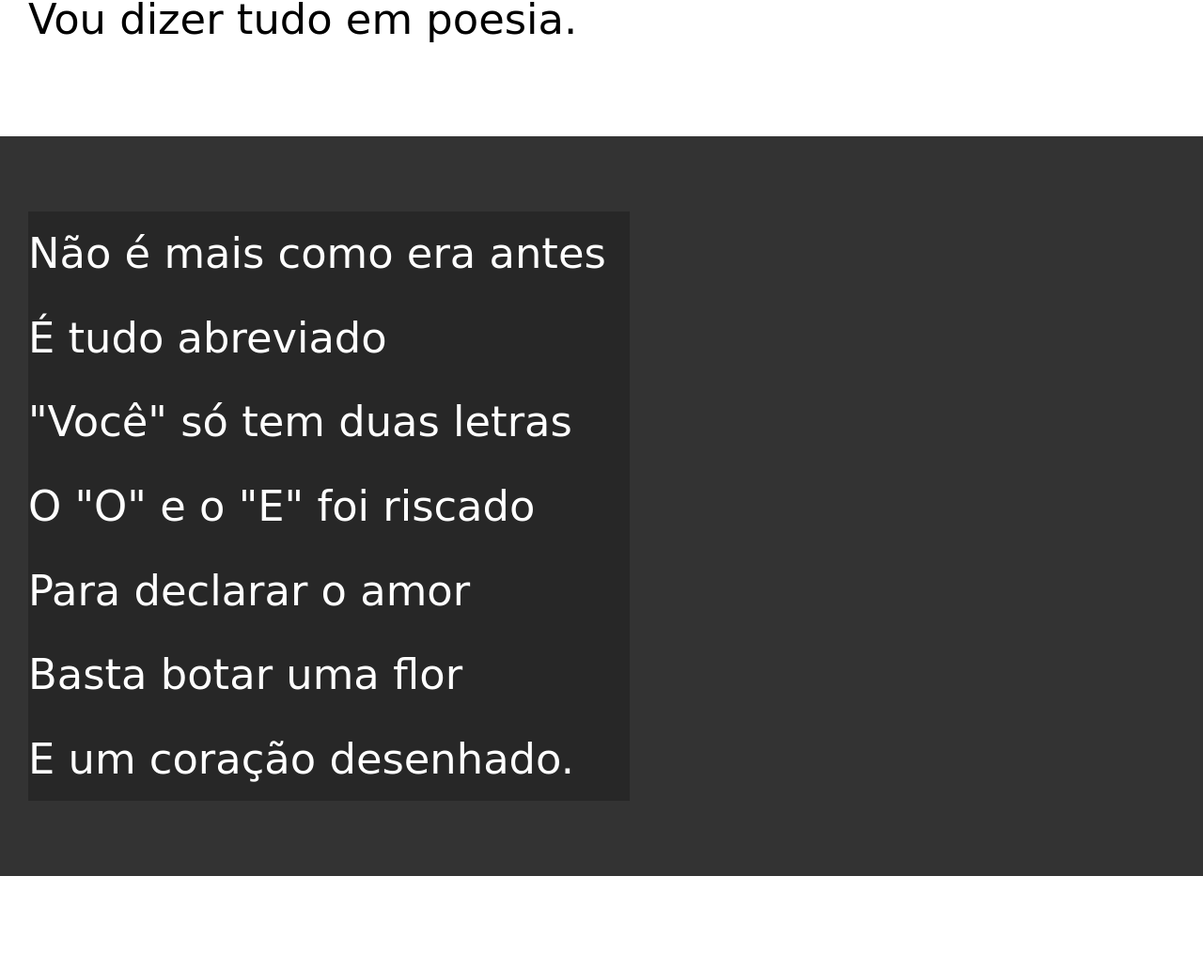
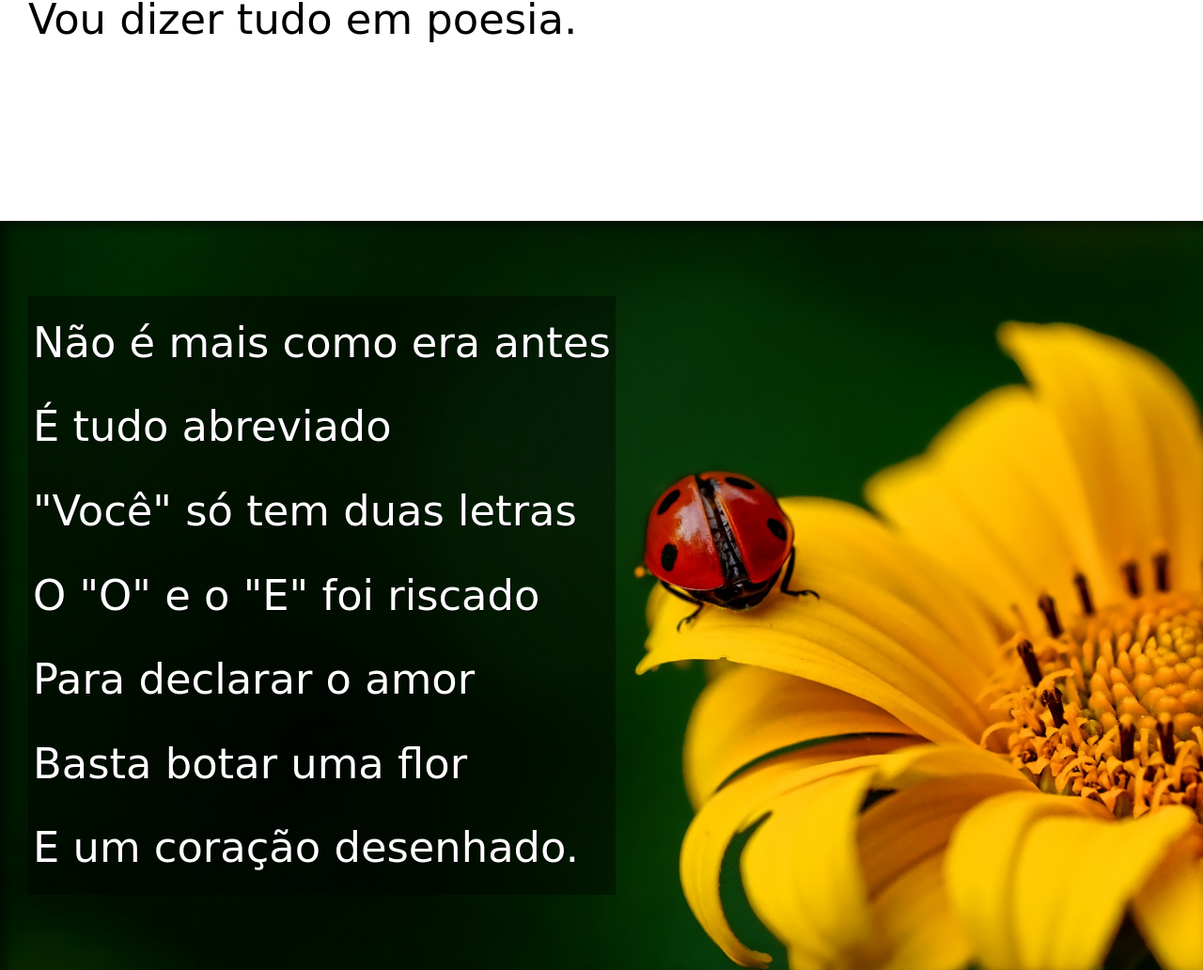
Before and after one commit to JoaoPSeidel/html-css, a plain HTML site: page desafios/desafio4/index.html in a window 1280 px wide. Shown: the part 860-1892 px from the top of the page at 94% size. Drawn offline with Linux system fonts and the light colour scheme.

Commit message:
atualização da página do cordel

```diff
--- a/desafios/desafio4/index.html
+++ b/desafios/desafio4/index.html
@@ -31,7 +31,7 @@
         </p>
     </section>
 
-    <section class="imagem">
+    <section class="imagem" id="img01">
         <p>
             Não é mais como era antes <br>
             É tudo abreviado <br>
@@ -66,7 +66,7 @@
 
     </section>
 
-    <section class="imagem">
+    <section class="imagem" id="img02">
         <p>
             Tenho saudade das cartas <br>
             Escritas com a própria mão <br>
--- a/desafios/desafio4/style.css
+++ b/desafios/desafio4/style.css
@@ -58,6 +58,10 @@ section{
     font-size: 3.5vw;
 }
 
+section>p{
+    padding-bottom: 2em;
+}
+
 section.normal{
     background-color: white;
     color: black;
@@ -66,17 +70,27 @@ section.normal{
 section.imagem{
     background-color: rgb(51, 51, 51);
     color: white;
+    box-shadow: inset 6px 6px 13px 0px rgba(0, 0, 0, 0.542);
+    background-size: cover;
+    background-attachment: fixed;
 }
 
 section.imagem>p{
-    background-color: rgba(0, 0, 0, 0.229);
-    width: 50vw;
-    /*
-    ou
+    background-color: rgba(0, 0, 0, 0.401);
     display: inline-block;
     padding: 5px;
-    */
+    text-shadow: 1px 1px 0px black;
 }
+
+section#img01{
+    background-image: url(pacote-d012/imagens/background001.jpg);
+    background-position: right center;
+}
+
+section#img02{
+    background-image: url(pacote-d012/imagens/background002.jpg);
+}
+
 
 footer{
     background-color: black;
```
